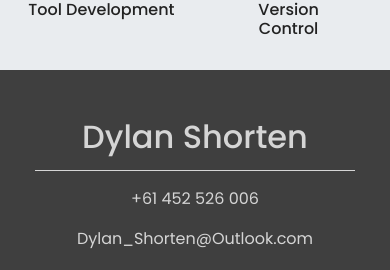
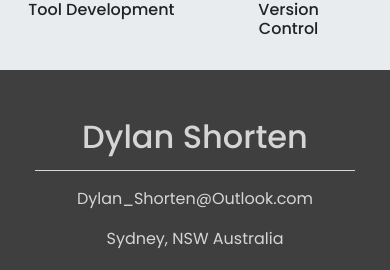
Before and after one commit to Dylan-Shorten/Dylan-Shorten.github.io, a plain HTML site: page index.html in a window 390 px wide. Shown: the part 1409-1679 px from the top of the page. Drawn offline with nearby package versions, Linux system fonts and the light colour scheme.

Commit message:
Removed phone number.

```diff
--- a/index.html
+++ b/index.html
@@ -213,7 +213,6 @@
 	<div class="col-md-6">
 		<h2>Dylan Shorten</h2>
 		<hr class="light">
-		<p>+61 452 526 006</p>
 		<p>Dylan_Shorten@Outlook.com</p>
 		<p>Sydney, NSW Australia</p>
 	</div>
```
